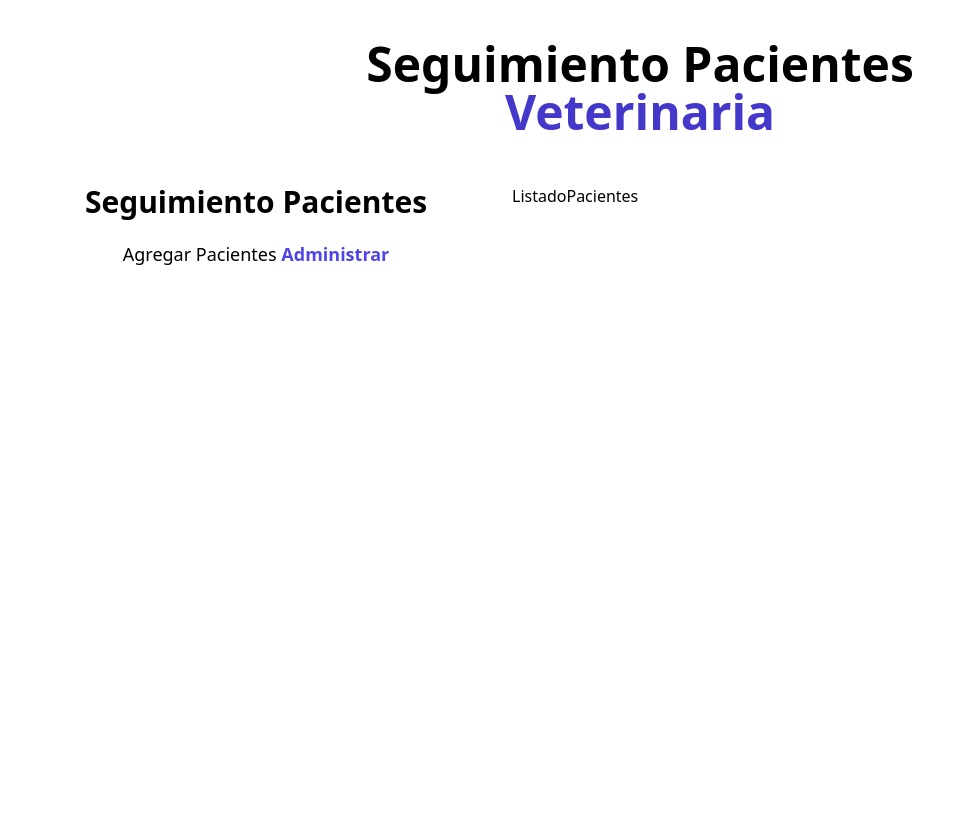
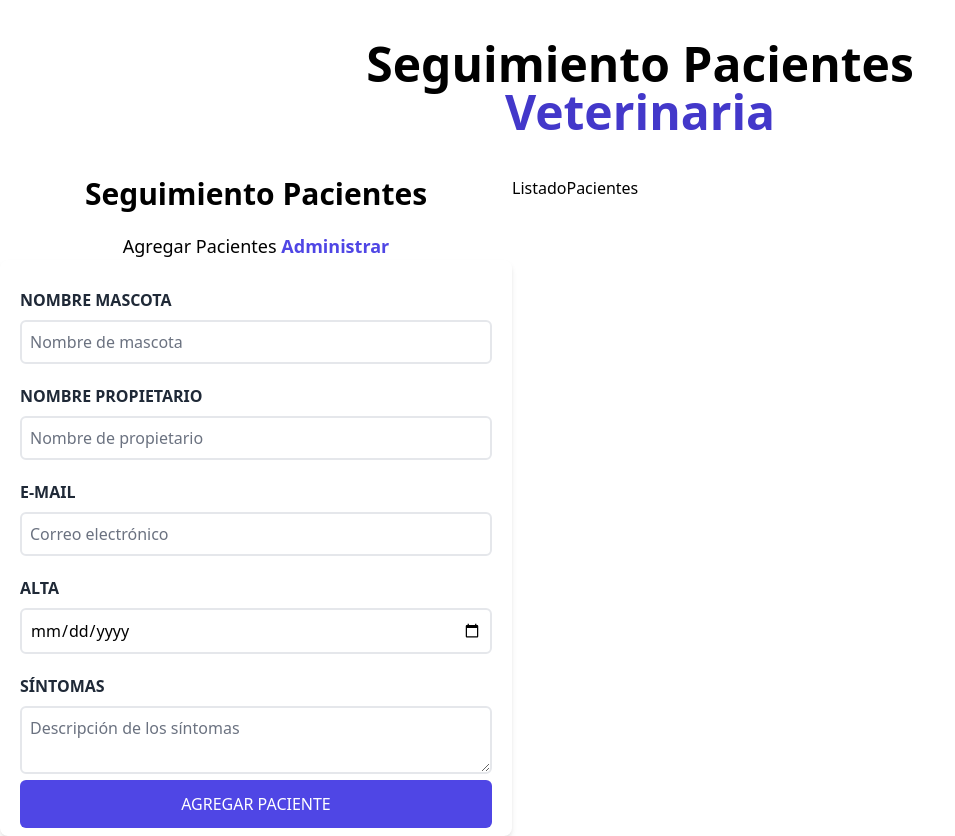
Before and after one commit to DaniPinelli/citas, a React (Vite) app: page / in a window 1280 px wide. Shown: the whole page, without its empty margins (0-955 px from the left). Before the commit the page ends 800 px from the top, so only its background shows below. Built offline with nearby package versions, Linux system fonts and the light colour scheme.

Commit message:
Formulario de agregar y estilos terminados

```diff
--- a/src/App.jsx
+++ b/src/App.jsx
@@ -9,7 +9,7 @@ function App() {
   return (
     <div className="container mx-auto mt-10" >
       <Header />
-      <div className="mt-12 md:flex" >
+      <div className="mt-10 md:flex" >
         <Formulario />
         <ListadoPacientes />
       </div>
--- a/src/components/Formulario.jsx
+++ b/src/components/Formulario.jsx
@@ -5,13 +5,34 @@ const Formulario = () => {
         <div className="md:w-1/2 lg:w-2/5" >
             <h2 className="font-black text-3xl text-center" >Seguimiento Pacientes</h2>
 
-            <p className="text-lg mt-5 text-center" >
+            <p className="text-lg mt-5 text-center " >
                 Agregar Pacientes {''}
                 <span className="text-indigo-600 font-bold " >Administrar</span>
             </p>
 
-            <form>
+            <form className="bg-white shadow-md rounded-lg py-2 px-5" >
+                <div className="mt-5" >
+                    <label className="block text-gray-800 uppercase font-bold" htmlFor="mascota" >Nombre Mascota</label>
+                    <input id="mascota" className="border-2 w-full p-2 mt-2 placeholder-gray-500 rounded-md" type="text" placeholder="Nombre de mascota" />
+                </div>
+                <div className="mt-5" >
+                    <label className="block text-gray-800 uppercase font-bold" htmlFor="propietario" >Nombre  Propietario</label>
+                    <input id="propietario" className="border-2 w-full p-2 mt-2 placeholder-gray-500 rounded-md" type="text" placeholder="Nombre de propietario" />
+                </div>
+                <div className="mt-5" >
+                    <label className="block text-gray-800 uppercase font-bold" htmlFor="email" >E-mail</label>
+                    <input id="email" className="border-2 w-full p-2 mt-2 placeholder-gray-500 rounded-md" type="email" placeholder="Correo electrónico" />
+                </div>
+                <div className="mt-5" >
+                    <label className="block text-gray-800 uppercase font-bold" htmlFor="alta" >Alta</label>
+                    <input id="alta" className="border-2 w-full p-2 mt-2 placeholder-gray-500 rounded-md" type="date" />
+                </div>
+                <div className="mt-5" >
+                    <label className="block text-gray-800 uppercase font-bold" htmlFor="sintomas" >Síntomas</label>
+                    <textarea id="sintomas" className="border-2 w-full p-2 mt-2 placeholder-gray-500 rounded-md" placeholder="Descripción de los síntomas" />
+                </div>
 
+                <input type="submit" className="bg-indigo-600 w-full p-3 text-white uppercase rounded-md hover:bg-indigo-800 cursor-pointer" value="Agregar Paciente" />
             </form>
         </div>
     )
```
